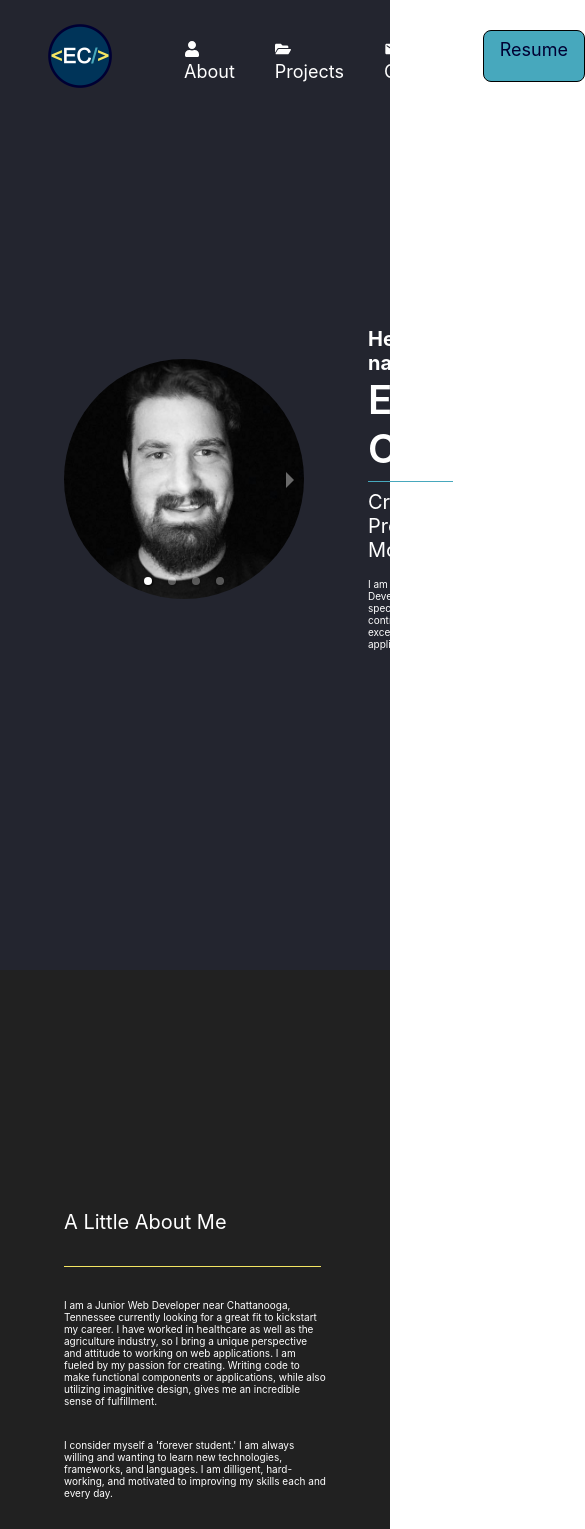
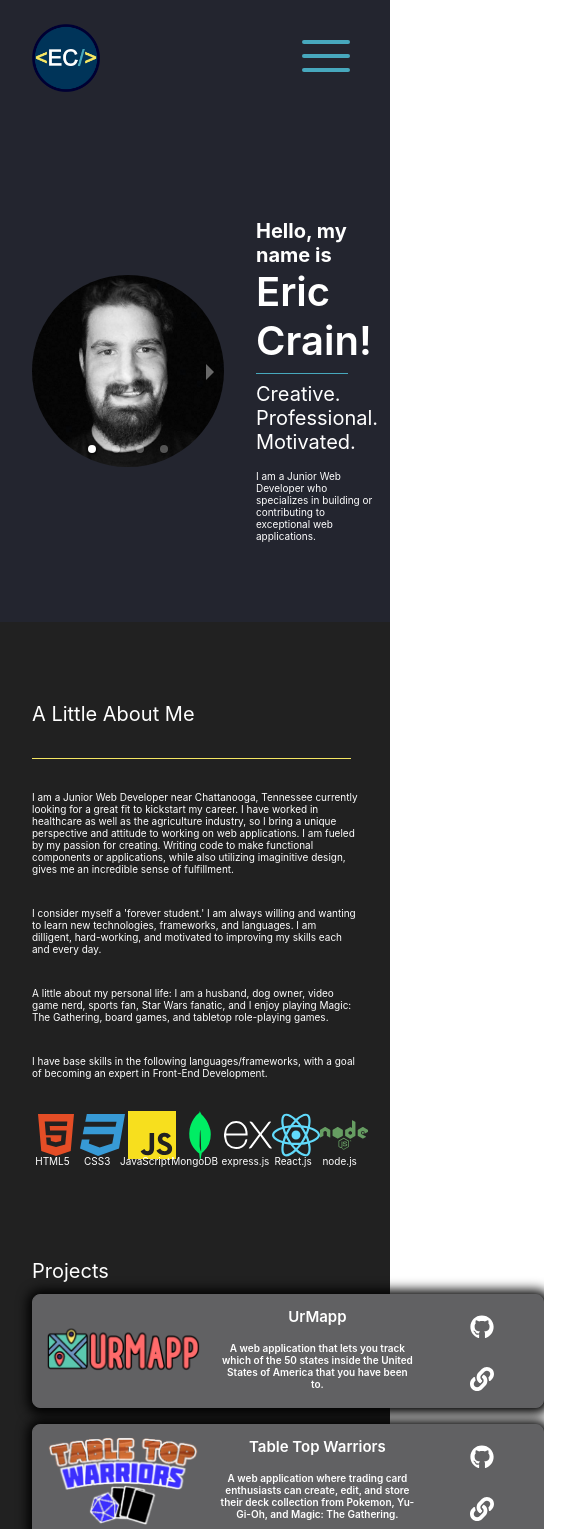
Before and after one commit to Ericcrain77/Portfolio-V2, a React (Create React App) app: page / in a window 390 px wide. Shown: the top 1529 px of the page, 585 px wide, since content can reach past the window. Built offline with nearby package versions, Linux system fonts and the light colour scheme.

Commit message:
added mobile responsiveness

```diff
--- a/package.json
+++ b/package.json
@@ -12,6 +12,7 @@
     "react-bootstrap": "^2.4.0",
     "react-dom": "^18.2.0",
     "react-icons": "^4.3.1",
+    "react-responsive": "^9.0.0-beta.10",
     "react-responsive-carousel": "^3.2.23",
     "react-router-dom": "^6.3.0",
     "react-router-hash-link": "^2.4.3",
--- a/src/components/About/about.css
+++ b/src/components/About/about.css
@@ -164,3 +164,48 @@
         margin-left: -1.75rem;
     }
 }
+
+@media screen and (max-width: 575px) {
+    .about-section {
+        padding: 5rem 2rem 5rem 2rem;
+    }
+
+    .content {
+        opacity: 1;
+        font-size: clamp(10px, 2.5vw, 20px);
+        padding-top: 3.5rem;
+        padding-left: 2rem;
+    }
+
+    .about-icons {
+        justify-content: space-between;
+    }
+
+    .html-text {
+        margin-left: -1.8rem;
+    }
+
+    .css-text {
+        margin-left: -1.75rem;
+    }
+
+    .js-text {
+        margin-left: -2.5rem;
+    }
+
+    .mongo-text {
+        margin-left: -2.3rem;
+    }
+
+    .express-text {
+        margin-left: -2.15rem;
+    }
+
+    .react-text {
+        margin-left: -1.85rem;
+    }
+
+    .node-text {
+        margin-left: -1.85rem;
+    }
+}
--- a/src/components/ContactForm/contactForm.css
+++ b/src/components/ContactForm/contactForm.css
@@ -138,3 +138,43 @@
         padding: 12rem 4rem 12rem 4rem;
     }
 }
+
+@media screen and (max-width: 575px) {
+    .contact-form-section {
+        padding: 5rem 2rem 5rem 2rem;
+    }
+    .contact-form-container {
+        justify-content: space-evenly;
+    }
+    .contact-form-left {
+        flex-direction: row;
+        justify-content: space-evenly;
+        margin-top: 1rem;
+    }
+    .contact-form-right {
+        flex-direction: column;
+        justify-content: center;
+        width: 85%;
+        padding-top: 1rem;
+        padding-left: 0;
+        border-left: none;
+    }
+    .contact-preferences p {
+        margin: 0 1.25rem;
+        padding-top: .25rem;
+        font-weight: 400;
+        font-size: clamp(10px, 2vw, 20px);
+    }
+    .contact-form-right label {
+        font-size: clamp(15px, 2vw, 20px);
+        padding-top: 1rem;
+        padding-bottom: .5rem;
+    }
+    .contact-form-right button {
+        margin-top: 1.25rem;
+        width: 30%;
+        padding: .75rem;
+        font-weight: 400;
+        font-size: clamp(15px, 2vw, 20px);
+    }
+}
--- a/src/components/Header/Header.js
+++ b/src/components/Header/Header.js
@@ -1,6 +1,7 @@
 import React, { useState, useEffect } from "react";
 import './header.css';
 import { HashLink as Link } from 'react-router-hash-link';
+import { useMediaQuery } from 'react-responsive';
 import EC_icon_1024x1024 from '../../assets/icons/EC_icon_1024x1024.png';
 import resume from '../../assets/resume/resume.pdf';
 import { IconContext } from 'react-icons';
@@ -10,6 +11,7 @@ import { MdEmail } from 'react-icons/md';
 
 function Header() {
     const [sticky, setSticky] = useState("");
+    const [toggle, setToggle] = useState(false);
 
     useEffect(() => {
         window.addEventListener('scroll', isSticky);
@@ -27,6 +29,12 @@ function Header() {
 
     const classes = `header-container ${sticky}`
 
+    const desktopIcon = {size: 16};
+    const phoneIcon = {size: 20};
+
+    const isDesktopIcon = useMediaQuery({ maxWidth: 768 });
+    const iconSize = isDesktopIcon ? phoneIcon : desktopIcon
+
     return (
         <header className={classes}>
             <div>
@@ -34,32 +42,37 @@ function Header() {
                     <img src={EC_icon_1024x1024} alt='EC-Logo-Header' />
                 </Link>
             </div>
-            <nav>
+            <a href="#" onClick={() => setToggle(!toggle)} className="menu-btn">
+                <span className="bar"></span>
+                <span className="bar"></span>
+                <span className="bar"></span>
+            </a>
+            <nav className={`navbar-links ${toggle && "active"}`}>
                 <ul>
-                    <li>
-                        <Link to='#about' smooth>
-                            <i><IconContext.Provider value={{ size: 16, color: 'white' }}><FaUser /></IconContext.Provider></i>
+                    <Link to='#about' style={{textDecoration: "none"}} smooth>
+                        <li>
+                            <i><IconContext.Provider value={{ size: iconSize.size, color: 'white' }}><FaUser /></IconContext.Provider></i>
                             <a>About</a>
-                        </Link>
-                    </li>
-                    <li>
-                        <Link to='#projects' smooth>
-                            <i><IconContext.Provider value={{ size: 16, color: 'white' }}><FaFolderOpen /></IconContext.Provider></i>
+                        </li>
+                    </Link>
+                    <Link to='#projects' style={{textDecoration: "none"}} smooth>
+                        <li>
+                            <i><IconContext.Provider value={{ size: iconSize.size, color: 'white' }}><FaFolderOpen /></IconContext.Provider></i>
                             <a>Projects</a>
-                        </Link>
-                    </li>
-                    {/* <li>
-                        <Link to='#coding-challenges' smooth>
-                            <i><IconContext.Provider value={{ size: 16, color: 'white' }}><GoCode /></IconContext.Provider></i>
+                        </li>
+                    </Link>
+                    {/* <Link to='#coding-challenges' style={{textDecoration: "none"}} smooth>
+                        <li>
+                            <i><IconContext.Provider value={{ size: iconSize.size, color: 'white' }}><GoCode /></IconContext.Provider></i>
                             <a>Coding Challenges</a>
-                        </Link>
-                    </li> */}
-                    <li>
-                        <Link to='#contact' smooth>
-                            <i><IconContext.Provider value={{ size: 16, color: 'white' }}><MdEmail /></IconContext.Provider></i>
+                        </li>
+                    </Link> */}
+                    <Link to='#contact' style={{textDecoration: "none"}} smooth>
+                        <li>
+                            <i><IconContext.Provider value={{ size: iconSize.size, color: 'white' }}><MdEmail /></IconContext.Provider></i>
                             <a>Contact</a>
-                        </Link>
-                    </li>
+                        </li>
+                    </Link>
                 </ul>
                 <a href={resume} target="_blank" rel="noopener noreferrer" className="resume-btn">Resume</a>
             </nav>
--- a/src/components/Header/header.css
+++ b/src/components/Header/header.css
@@ -12,13 +12,31 @@
     margin: .5rem 2rem;
 }
 
-.header-container nav {
+.menu-btn {
+    position: absolute;
+    top: 2.5rem;
+    right: 2.5rem;
+    display: none;
+    flex-direction: column;
+    justify-content: space-between;
+    width: 3rem;
+    height: 2rem;
+}
+
+.menu-btn .bar {
+    height: 4px;
+    width: 100%;
+    background-color: var(--pacific-blue);
+    border-radius: 10px;
+}
+
+.navbar-links {
     display: flex;
     flex-direction: row;
     margin-right: 2rem;
 }
 
-.header-container nav ul {
+.navbar-links ul {
     display: flex;
     padding: 0;
     margin: 0;
@@ -72,12 +90,10 @@
     .header-container {
         padding: 1rem;
     }
-
-    .header-container nav ul {
+    .navbar-links ul {
         padding-top: .35rem;
         gap: 2rem;
     }
-
     .resume-btn {
         background-color: var(--pacific-blue);
         margin-top: -.25rem;
@@ -88,6 +104,53 @@
     }
 }
 
-@media screen and (max-width: 768px) {
-
+@media screen and (max-width: 575px) {
+    .menu-btn {
+        display: flex;
+    }
+    .header-container img {
+        width: 4.25rem;
+        margin: .5rem 1rem;
+    }
+    .navbar-links {
+        flex-direction: column;
+        width: 100%;
+        margin-top: -2rem;
+        display: none;
+    }
+    .navbar-links.active {
+        display: flex;
+    }
+    .navbar-links ul {
+        width: 100%;
+        flex-direction: column;
+        gap: .5rem;
+    }
+    .navbar-links ul li {
+        text-align: center;
+        height: 3rem;
+    }
+    .header-container ul li:hover {
+        opacity: 1;
+    }
+    .header-container ul li:active {
+        background-color: var(--eerie-black);
+    }
+    .header-container ul li a {
+        font-weight: 600;
+        font-size: clamp(15px, 3.4vw, 80px);
+    }
+    .resume-btn {
+        display: flex;
+        margin-top: .25rem;
+        margin-left: auto;
+        margin-right: auto;
+        width: 20%;
+        justify-content: center;
+        padding: .5rem .75rem;
+    }
+    .header-container {
+        flex-direction: column;
+        align-items: flex-start;
+    }
 }
--- a/src/components/Intro/intro.css
+++ b/src/components/Intro/intro.css
@@ -65,3 +65,17 @@
         margin-right: 4rem;
     }
 }
+
+@media screen and (max-width: 575px) {
+    .intro-container {
+        padding: 5rem 2rem 5rem 2rem;
+    }
+    .intro-words h1 {
+        width: 75%;
+    }
+    .carousel {
+        width: 12rem;
+        margin-right: 2rem;
+        margin-top: 2rem;
+    }
+}
--- a/src/components/ProjectCards/ProjectCards.js
+++ b/src/components/ProjectCards/ProjectCards.js
@@ -1,11 +1,18 @@
 import React from "react";
 import './projects.css';
 import work from './work.json';
+import { useMediaQuery } from 'react-responsive';
 import { IconContext } from 'react-icons';
 import { FaGithub, FaLink } from 'react-icons/fa';
 import { Card } from 'react-bootstrap';
 
 function ProjectCards() {
+    const desktopIcon = {size: 34};
+    const phoneIcon = {size: 24};
+
+    const isDesktopIcon = useMediaQuery({ maxWidth: 768 });
+    const iconSize = isDesktopIcon ? phoneIcon : desktopIcon
+
     return (
         <div className="project-section" id='projects'>
             <h2>Projects</h2>
@@ -21,8 +28,8 @@ function ProjectCards() {
                             </Card.Text>
                         </Card.Body>
                         <div className="card-links">
-                            <i><a href={work.githubLink} target="_blank" rel="noopener noreferrer"><IconContext.Provider value={{className: 'card-icons', size: 34}}><FaGithub /></IconContext.Provider></a></i>
-                            <i><a href={work.appLink} target="_blank" rel="noopener noreferrer"><IconContext.Provider value={{className: 'card-icons', size: 34}}><FaLink /></IconContext.Provider></a></i>
+                            <i><a href={work.githubLink} target="_blank" rel="noopener noreferrer"><IconContext.Provider value={{className: 'card-icons', size: iconSize.size}}><FaGithub /></IconContext.Provider></a></i>
+                            <i><a href={work.appLink} target="_blank" rel="noopener noreferrer"><IconContext.Provider value={{className: 'card-icons', size: iconSize.size}}><FaLink /></IconContext.Provider></a></i>
                         </div>
                     </Card>
                     )
--- a/src/components/ProjectCards/projects.css
+++ b/src/components/ProjectCards/projects.css
@@ -125,3 +125,46 @@
         color: white;
     }
 }
+
+@media screen and (max-width: 575px) {
+    .project-section {
+        padding: 0 2rem 0 2rem;
+    }
+    .cards {
+        flex-direction: column;
+        flex-wrap: nowrap;
+        margin-top: .5rem;
+    }
+    .card-body {
+        flex-direction: column;
+        width: 40%;
+    }
+    .project-card {
+        display: flex;
+        flex-direction: row;
+        justify-content: space-between;
+        width: 32rem;
+        height: 8rem;
+        padding: .75rem;
+        margin-top: 0;
+    }
+    .card-image {
+        max-width: 9.75rem;
+    }
+    .card-title {
+        padding-top: 0;
+    }
+    .card-description {
+        font-weight: 600;
+        font-size: clamp(10px, 2vw, 10px);
+        padding-bottom: .25rem;
+    }
+    .card-links {
+        display: flex;
+        flex-direction: column;
+        justify-content: space-between;
+        align-items: center;
+        padding-top: .5rem;
+        width: 20%;
+    }
+}
```
Also changed, not shown: src/components/About/About.js (+14 -7 lines), src/components/ContactForm/ContactForm.js (+10 -3 lines), 1 other file (tests, documents, lock files or other folders).
